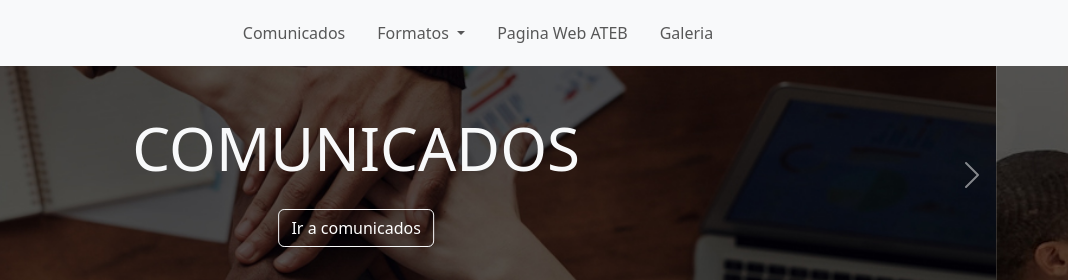
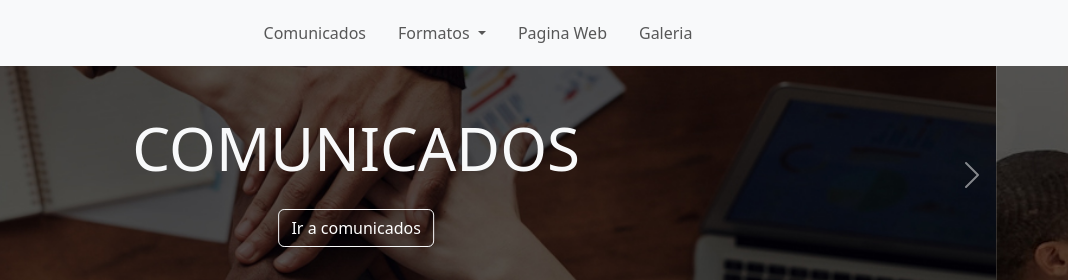
Before and after one commit to jsebastiantorres/Intranet_Ateb, a plain HTML site: page index.html in a window 1280 px wide. Shown: the top 280 px of the page, 212-1280 px from the left. Drawn offline with nearby package versions, Linux system fonts and the light colour scheme.

```diff
--- a/index.html
+++ b/index.html
@@ -55,7 +55,7 @@
                         </ul>
                     </li>
                     <li id="libro-web" class=" nav-item mx-2 libro">
-                        <a class="nav-link" href="https://www.atebsoluciones.com/" target="_blank">Pagina Web ATEB</a>
+                        <a class="nav-link" href="https://www.atebsoluciones.com/" target="_blank">Pagina Web </a>
                     </li>
                     <li id="libro-gal" class="nav-item mx-2 libro">
                         <a class="nav-link" href="galeria.html">Galeria</a>
```
Also changed, not shown: 1 other file.
